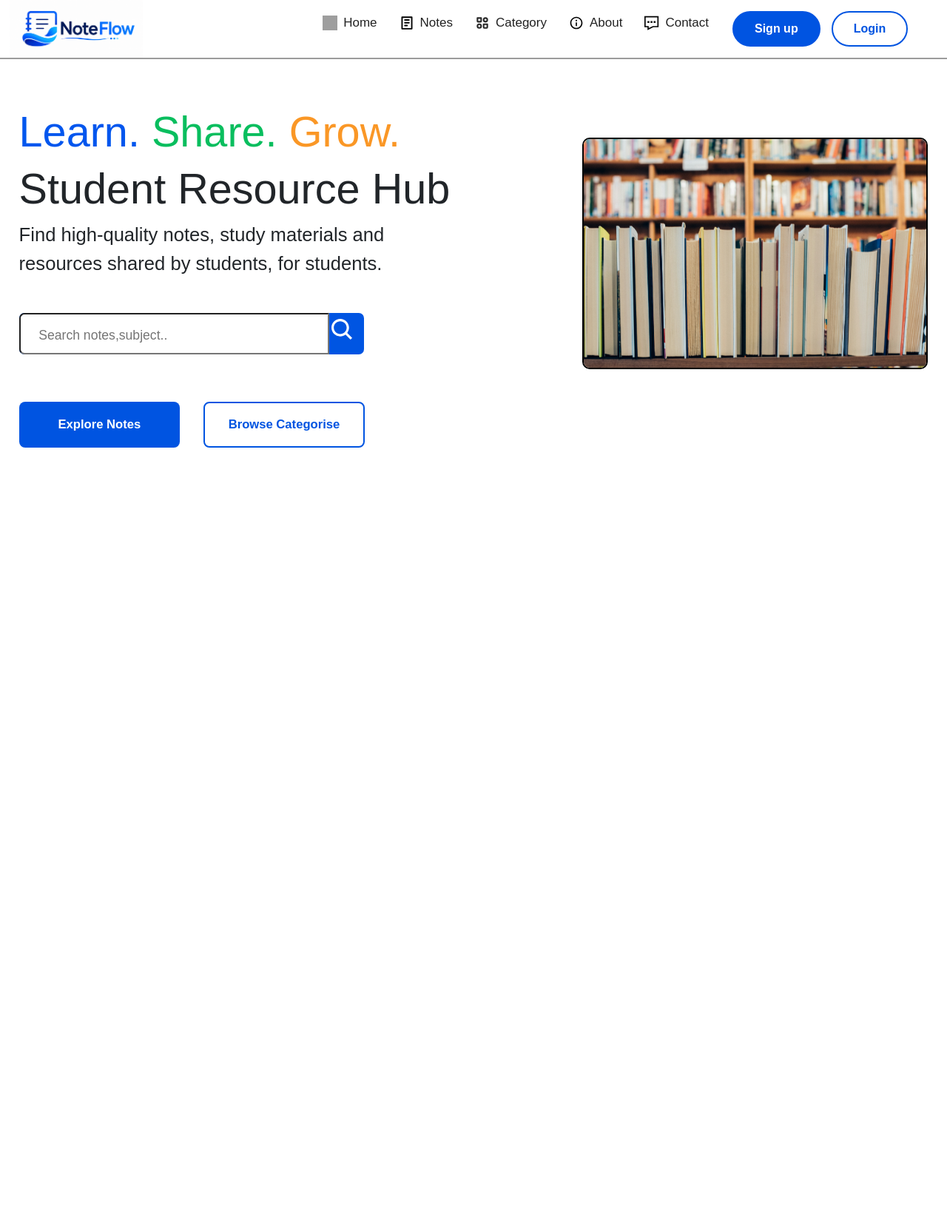
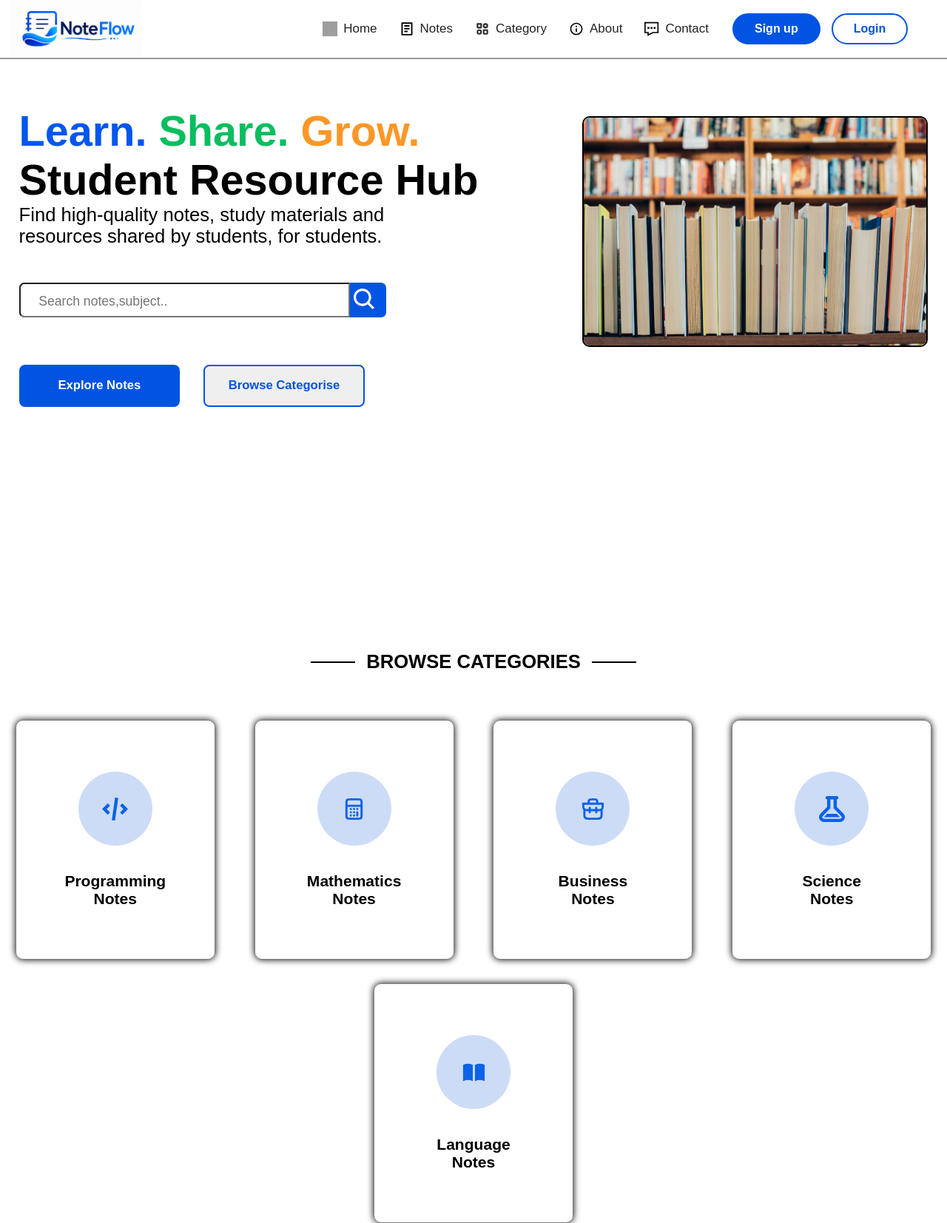
Before and after one commit to menukasadharuwan/noteflow-student-resource-hub, a PHP site: page / in a window 1280 px wide. Shown: the whole page at 74% size. Before the commit the page ends 605 px from the top, so only its background shows below. Run offline with PHP 8.4, Linux system fonts and the light colour scheme; grey boxes are pictures that could not be loaded.

Commit message:
navigation bar error fix and make categories cards

```diff
--- a/css/style.css
+++ b/css/style.css
@@ -1,9 +1,12 @@
+@import url("https://cdn.jsdelivr.net/npm/bootstrap-icons@1.13.1/font/bootstrap-icons.min.css");
+
 * {
   margin: 0;
   padding: 0;
   box-sizing: border-box;
   font-family: sans-serif;
 }
+
 
 .navbar {
   width: 100%;
@@ -182,22 +185,17 @@
   }
 }
 
-.hero {
-  width: 100%;
-  height: 89vh;
-  position: relative;
+.hero{
+    width: 100%;
+    min-height: 100vh;
 }
 
-.hero-main {
-  position: absolute;
-  top: 0;
-  left: 0;
-  /* background-color: #0054E1; */
-  display: flex;
-  gap: 3em;
-  justify-content: space-between;
-  align-items: center;
-  padding: 2em 2%;
+.hero-main{
+    display: flex;
+    justify-content: space-between;
+    align-items: center;
+    gap: 3em;
+    padding: 2em 2%;
 }
 
 .hero-right {
@@ -377,3 +377,84 @@
     gap: 1em;
   }
 }
+
+
+
+
+.ctg{
+  display: flex;
+  flex-direction: column;
+  justify-content: center;
+  align-items: center;
+  gap: 4em;
+}
+
+.ctg-title h3{
+  display: flex;
+  align-items: center;
+  justify-content: center;
+  gap: 15px;
+  font-size: clamp(1rem , 2vw , 3rem);
+
+
+}
+.ctg-title h3::before,
+.ctg-title h3::after{
+  content: "";
+  width: 60px;
+  height: 2px;
+  background: black;
+}
+.ctg-cards{
+  display: flex;
+  justify-content: space-evenly;
+  align-items: center;
+  flex-wrap: wrap;
+  gap: 2em;
+}
+
+
+.ctg-card{
+  width: 15em;
+  height: 18em;
+  border: 1px solid rgba(0, 0, 0, 0.5);
+  display: flex;
+  flex-direction: column;
+  justify-content: center;
+  align-items: center;
+  gap: 2em;
+  border-radius: 10px;
+  box-shadow: 0 0  10px black;
+  text-align: center;
+  transition: all 0.3s ease;
+  font-size: clamp(15px , 2vw , 18px);
+}
+
+.ctg-card:hover{
+  width: 16em;
+  height: 19em;
+
+}
+
+.card-img{
+  background-color: #7ba3e761;
+  width: 100px;
+  height: 100px;
+  border-radius: 50%;
+  display: flex;
+  justify-content: center;
+  align-items: center;
+}
+
+
+
+.card-img img{
+  width: 35px;
+  height: 35px;
+}
+
+@media (max-width:768px){
+  .ctg{
+
+  }
+}
--- a/index.html
+++ b/index.html
@@ -3,10 +3,6 @@
   <head>
     <meta charset="UTF-8" />
     <meta name="viewport" content="width=device-width, initial-scale=1.0" />
-    <link
-      href="https://cdn.jsdelivr.net/npm/bootstrap@5.3.8/dist/css/bootstrap.min.css"
-      rel="stylesheet"
-    />
     <link rel="stylesheet" href="css/style.css" />
     <title>Note flow</title>
   </head>
@@ -89,17 +85,38 @@
       </div>
     </div>
 
+    <!--Categories section-->
+    <div class="ctg">
+      <div class="ctg-title"><h3>BROWSE CATEGORIES</h3></div>
+      <div class="ctg-cards">
 
+        <div class="ctg-card">
+          <div class="card-img"><img src="images/card-icons/code-svgrepo-com.svg" alt=""></div>
+          <h3>Programming <br> Notes</h3>
+        </div>
+        <div class="ctg-card">
+          <div class="card-img"><img src="images/card-icons/calculator-svgrepo-com.svg" alt=""></div>
+          <h3>Mathematics <br> Notes</h3>
+        </div>
+        <div class="ctg-card">
+          <div class="card-img"><img src="images/card-icons/briefcase-alt-1-svgrepo-com.svg" alt=""></div>
+          <h3>Business <br> Notes</h3>
+        </div>
+        <div class="ctg-card">
+          <div class="card-img"><img src="images/card-icons/flask-svgrepo-com.svg" alt=""></div>
+          <h3>Science <br> Notes</h3>
+        </div>
+        <div class="ctg-card">
+          <div class="card-img"><img src="images/card-icons/book-open-svgrepo-com.svg" alt=""></div>
+          <h3>Language <br> Notes</h3>
+        </div>
 
+      </div>
 
-
-
-
-
+      </div>
+    </div>
 
     <script src="js/script.js"></script>
-    <script src="https://cdn.jsdelivr.net/npm/bootstrap@5.3.8/dist/js/bootstrap.bundle.min.js"></script>
 
-    <script src="js/script.js"></script>
   </body>
 </html>
```
Also changed, not shown: other parts of css/style.css (+14 -12 lines), images/card-icons/book-open-svgrepo-com.svg (added), images/card-icons/briefcase-alt-1-svgrepo-com.svg (added), images/card-icons/calculator-svgrepo-com.svg (added), images/card-icons/code-svgrepo-com.svg (added), images/card-icons/flask-svgrepo-com.svg (added).
